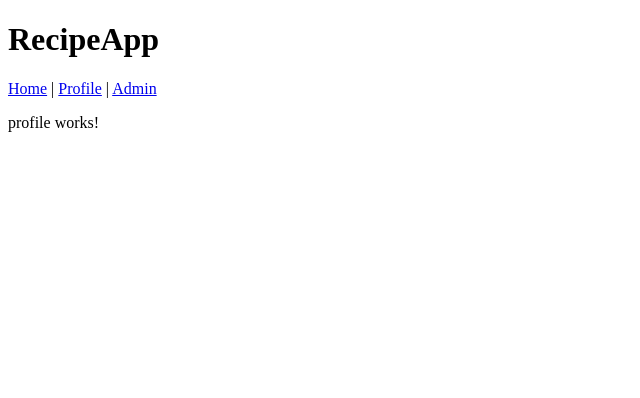
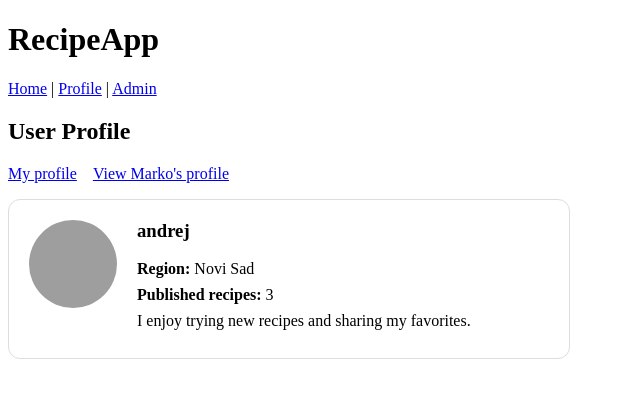
Before and after one commit to sv60-2024/RecipeApp, an Angular app in the folder frontend/: page /profile in a window 1280 px wide. Shown: the top 398 px of the page, without its empty margins (0-640 px from the left). Built offline with nearby package versions, Linux system fonts and the light colour scheme; grey boxes are pictures that could not be loaded.

Commit message:
Display user profiles

```diff
--- a/frontend/src/app/features/profile/profile.component.css
+++ b/frontend/src/app/features/profile/profile.component.css
@@ -0,0 +1,29 @@
+.profile-links {
+  display: flex;
+  flex-wrap: wrap;
+  gap: 16px;
+  margin-bottom: 16px;
+}
+
+.profile-card {
+  display: flex;
+  align-items: flex-start;
+  gap: 20px;
+  max-width: 520px;
+  padding: 20px;
+  border: 1px solid #ddd;
+  border-radius: 12px;
+}
+
+.profile-picture {
+  flex-shrink: 0;
+  border-radius: 50%;
+}
+
+.profile-card h3 {
+  margin-top: 0;
+}
+
+.profile-card p {
+  margin: 8px 0;
+}
--- a/frontend/src/app/features/profile/profile.component.html
+++ b/frontend/src/app/features/profile/profile.component.html
@@ -1 +1,31 @@
-<p>profile works!</p>
+<h2>User Profile</h2>
+
+<nav class="profile-links" aria-label="Demo profile navigation">
+  <a routerLink="/profile">My profile</a>
+  <a routerLink="/profile/marko">View Marko's profile</a>
+</nav>
+
+@if (profile$ | async; as profile) {
+  <article class="profile-card">
+    <img
+      class="profile-picture"
+      [src]="profile.profilePictureUrl"
+      [alt]="'Profile picture of ' + profile.username"
+      width="88"
+      height="88"
+    />
+
+    <div>
+      <h3>{{ profile.username }}</h3>
+
+      <p><strong>Region:</strong> {{ profile.region }}</p>
+      <p><strong>Published recipes:</strong> {{ profile.publishedRecipeCount }}</p>
+
+      @if (profile.bio) {
+        <p>{{ profile.bio }}</p>
+      }
+    </div>
+  </article>
+} @else {
+  <p>Profile not found.</p>
+}
--- a/frontend/src/app/features/profile/profile.component.ts
+++ b/frontend/src/app/features/profile/profile.component.ts
@@ -1,4 +1,14 @@
-import { Component } from '@angular/core';
+import { Component, inject } from '@angular/core';
+import { ActivatedRoute } from '@angular/router';
+import { map } from 'rxjs';
+
+interface UserProfile {
+  username: string;
+  profilePictureUrl: string;
+  region: string;
+  bio?: string;
+  publishedRecipeCount: number;
+}
 
 @Component({
   selector: 'app-profile',
@@ -6,4 +16,35 @@ import { Component } from '@angular/core';
   templateUrl: './profile.component.html',
   styleUrl: './profile.component.css',
 })
-export class Profile {}
+export class Profile {
+  private readonly route = inject(ActivatedRoute);
+
+  // Probni prijavljeni korisnik dok ne povežemo ISS backend.
+  private readonly demoCurrentUsername = 'andrej';
+
+  private readonly demoProfiles: UserProfile[] = [
+    {
+      username: 'andrej',
+      profilePictureUrl: 'profile-placeholder.svg',
+      region: 'Novi Sad',
+      bio: 'I enjoy trying new recipes and sharing my favorites.',
+      publishedRecipeCount: 3,
+    },
+    {
+      username: 'marko',
+      profilePictureUrl: 'profile-placeholder.svg',
+      region: 'Vojvodina',
+      publishedRecipeCount: 0,
+    },
+  ];
+
+  readonly profile$ = this.route.paramMap.pipe(
+    map((params) => {
+      const username = params.get('username') ?? this.demoCurrentUsername;
+
+      return this.demoProfiles.find(
+        (profile) => profile.username === username
+      );
+    })
+  );
+}
```
